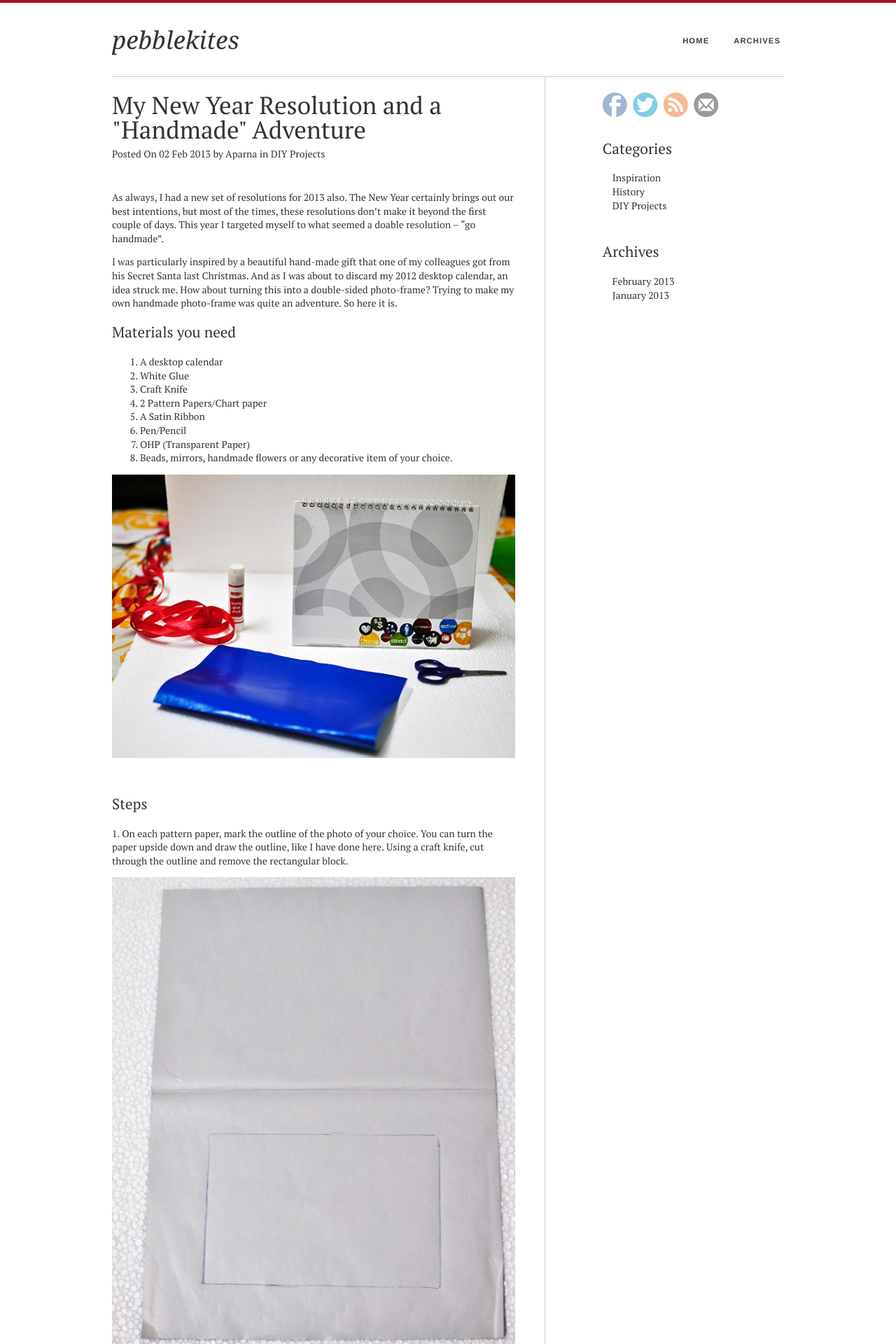
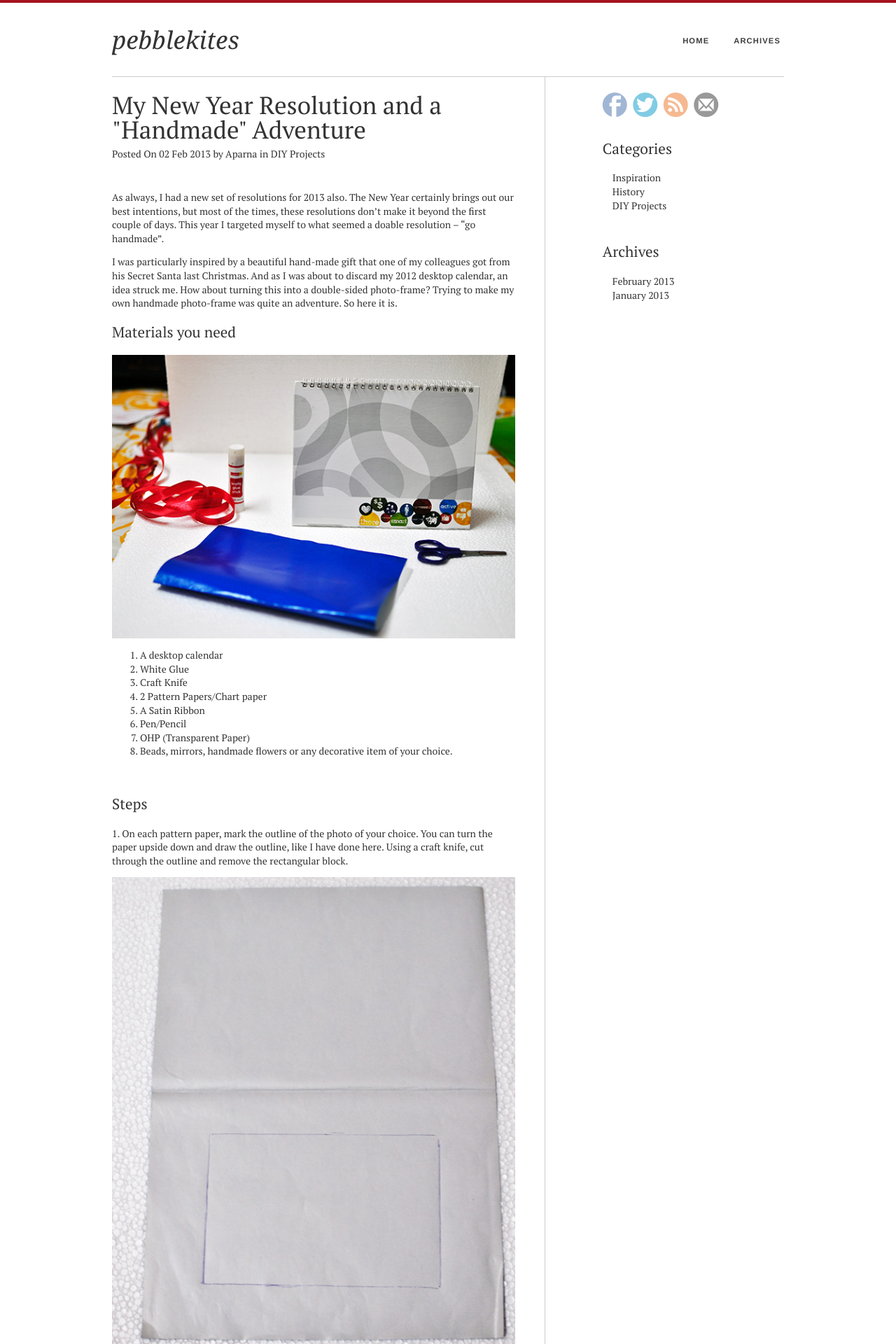
Before and after one commit to pebblekites/pebblekites.github.com, a Jekyll site: the page built from _posts/2013-02-02-new-year-resolution-and-handmade-adventure.md, in a window 1280 px wide. Shown: the top 1920 px of the page at 70% size. Built offline with Jekyll 4.4.1, drawn with Linux system fonts in a browser that asks for light colours; comment, search, counter and statistics services are not loaded.

Commit message:
minor edits

```diff
--- a/_posts/2013-02-02-new-year-resolution-and-handmade-adventure.md
+++ b/_posts/2013-02-02-new-year-resolution-and-handmade-adventure.md
@@ -13,6 +13,8 @@ I was particularly inspired by a beautiful hand-made gift that one of my colleag
 
 ##Materials you need
 
+![Materials you need](/contents/full/20130202-frame-starting.jpg)
+
 1. A desktop calendar
 2. White Glue
 3. Craft Knife
@@ -22,7 +24,7 @@ I was particularly inspired by a beautiful hand-made gift that one of my colleag
 7. OHP (Transparent Paper)
 8. Beads, mirrors, handmade flowers or any decorative  item of your choice.
 
-![Materials you need](/contents/full/20130202-frame-starting.jpg)
+
 
 <br />
 
@@ -30,7 +32,7 @@ I was particularly inspired by a beautiful hand-made gift that one of my colleag
 
 1\. On each pattern paper, mark the outline of the photo of your choice. You can turn the paper upside down and draw the outline, like I have done here. Using a craft knife, cut through the outline and remove the rectangular block.
 
-![Materials you need](/contents/full/20130202-frame-trace-outline.jpg)
+![Tracing the outline](/contents/full/20130202-frame-trace-outline.jpg)
 
 When you are done, this is what you will get.  It will be a good idea to cut a
 10cmx8cm from the OHP (transparent paper) and stick it over the cut area. This will protect your photo from getting ruined. Unfortunately, I didn’t have it with me and I haven’t used it for this photo frame.
```
